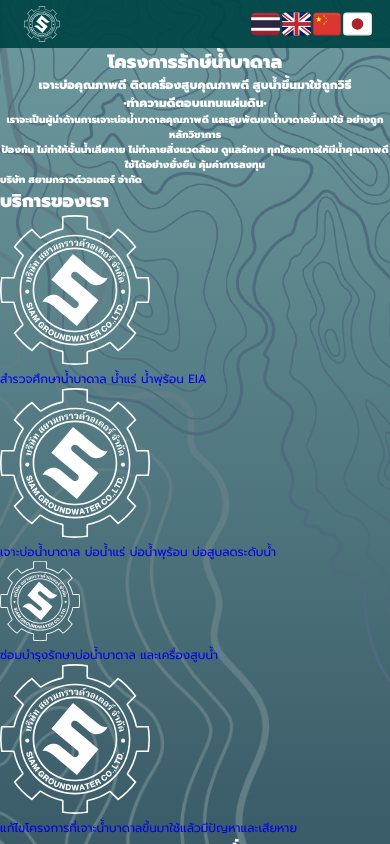
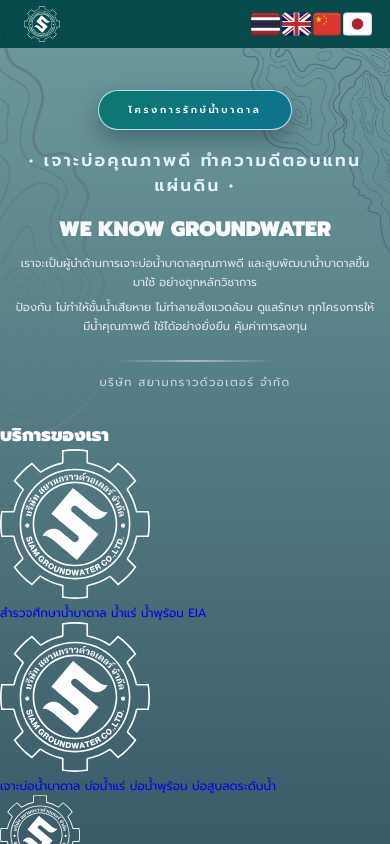
Before and after one commit to P-mm02/sgw-website, a Next.js app: page /home in a window 390 px wide. Shown: the top 844 px of the page. Built offline with nearby package versions, Linux system fonts and the light colour scheme.

Commit message:
Update Home

```diff
--- /dev/null
+++ b/src/app/(site)/home/hero.css
@@ -0,0 +1,127 @@
+/* src/app/(site)/home/hero.css */
+
+.home-hero {
+  width: 100%;
+  padding: 4rem 1.5rem 3.5rem;
+  color: #f9fafb;
+  display: flex;
+  justify-content: center;
+}
+
+.home-hero-inner {
+  width: 100%;
+  text-align: center;
+}
+
+/* pill / label – teal primary button */
+.home-hero-pill {
+  display: inline-flex;
+  align-items: center;
+  justify-content: center;
+  padding: 1rem 2.5rem;
+  margin-bottom: 1.5rem;
+  border-radius: 9999px;
+
+  /* NEW COLORS */
+  background: linear-gradient(135deg, #0f766e, #0e7490); /* teal */
+  border: 1px solid rgba(190, 242, 255, 0.9);           /* light cyan border */
+  color: #ffffff;
+
+  font-size: 1.4rem;
+  letter-spacing: 0.22rem;
+  text-transform: uppercase;
+  font-weight: 600;
+
+  box-shadow: 0 10px 25px rgba(15, 23, 42, 0.35);
+  cursor: pointer;
+
+  transition:
+    background 0.18s ease,
+    box-shadow 0.18s ease,
+    transform 0.12s ease,
+    border-color 0.18s ease;
+}
+
+.home-hero-pill:hover {
+  background: linear-gradient(135deg, #115e59, #0e7490); /* slightly darker */
+  border-color: rgba(224, 242, 254, 1);
+  box-shadow: 0 14px 30px rgba(15, 23, 42, 0.5);
+  transform: translateY(-1px);
+}
+
+.home-hero-pill:active {
+  transform: translateY(1px) scale(0.99);
+  box-shadow: 0 6px 14px rgba(15, 23, 42, 0.5);
+  background: linear-gradient(135deg, #0f766e, #115e59);
+}
+
+/* Main heading */
+.home-hero-heading {
+  font-size: clamp(1.8rem, 2.4vw + 1.4rem, 2.6rem);
+  line-height: 1.3;
+  font-weight: 700;
+  margin-bottom: 0.9rem;
+}
+
+/* Tagline */
+.home-hero-tagline {
+  font-size: 1.4rem;
+  font-weight: 600;
+  margin-bottom: 1.5rem;
+  letter-spacing: 0.2rem;
+  color: #e5f1ff;
+}
+
+/* Body text */
+.home-hero-body {
+  font-size: 1rem;
+  line-height: 1.7;
+  color: #e5e7eb;
+  max-width: 52rem;
+  margin: 0 auto 0.4rem;
+}
+
+/* Divider between text and company name */
+.home-hero-divider {
+  width: 160px;
+  height: 2px;
+  margin: 2rem auto 1rem;
+  background: linear-gradient(
+    to right,
+    transparent,
+    rgba(182, 192, 205, 0.9),
+    transparent
+  );
+}
+
+/* Company name */
+.home-hero-company {
+  font-size: 0.95rem;
+  letter-spacing: 0.12em;
+  text-transform: uppercase;
+  color: #cbd5f5;
+}
+
+/* If you already use .headerText / .homeHead somewhere, this just refines it */
+.home-hero-inner.headerText.homeHead {
+  margin: 0 auto;
+}
+
+/* Responsive tweaks */
+@media (max-width: 768px) {
+  .home-hero {
+    padding: 3.5rem 1.25rem 2.5rem;
+  }
+
+  .home-hero-heading {
+    font-size: clamp(1.6rem, 1.1rem + 2vw, 2.1rem);
+  }
+
+  .home-hero-body {
+    font-size: 0.95rem;
+  }
+
+  .home-hero-pill {
+    font-size: 0.8rem;
+  }
+}
--- a/src/app/(site)/home/hero.tsx
+++ b/src/app/(site)/home/hero.tsx
@@ -1,28 +1,31 @@
 // src/app/(site)/home/hero.tsx
+
+import './hero.css'
 
 export default function Hero() {
   return (
     <section className="home-hero">
-      <div className="headerText homeHead">
-        <h2 style={{ textAlign: 'center', fontWeight: 'bold' }}>
-          โครงการรักษ์น้ำบาดาล
-        </h2>
-        <h4 style={{ textAlign: 'center' }}>
-          เจาะบ่อคุณภาพดี ติดเครื่องสูบคุณภาพดี สูบน้ำขึ้นมาใช้ถูกวิธี
-        </h4>
-        <h4 style={{ textAlign: 'center' }}>•ทำความดีตอบแทนแผ่นดิน•</h4>
-        <h5 style={{ textAlign: 'center' }}>
+      <div className="home-hero-inner headerText homeHead">
+        <div className="home-hero-pill">โครงการรักษ์น้ำบาดาล</div>
+        <p className="home-hero-tagline">• เจาะบ่อคุณภาพดี ทำความดีตอบแทนแผ่นดิน •</p>
+
+        <h1 className="home-hero-heading">
+          WE KNOW GROUNDWATER
+        </h1>
+
+
+        <p className="home-hero-body">
           เราจะเป็นผู้นำด้านการเจาะบ่อน้ำบาดาลคุณภาพดี
           และสูบพัฒนาน้ำบาดาลขึ้นมาใช้ อย่างถูกหลักวิชาการ
-        </h5>
-        <h5 style={{ textAlign: 'center' }}>
+        </p>
+        <p className="home-hero-body">
           ป้องกัน ไม่ทำให้ชั้นน้ำเสียหาย ไม่ทำลายสิ่งแวดล้อม ดูแลรักษา
           ทุกโครงการให้มีน้ำคุณภาพดี ใช้ได้อย่างยั่งยืน คุ้มค่าการลงทุน
-        </h5>
-      </div>
+        </p>
 
-      <div className="home-company">
-        <h5>บริษัท สยามกราวด์วอเตอร์ จำกัด</h5>
+        <div className="home-hero-divider" />
+
+        <p className="home-hero-company">บริษัท สยามกราวด์วอเตอร์ จำกัด</p>
       </div>
     </section>
   )
--- a/src/app/(site)/home/projects/projects.tsx
+++ b/src/app/(site)/home/projects/projects.tsx
@@ -149,7 +149,8 @@
           <article key={project._id} className="listing-item project-card">
             <div className="image">
               <Link
-                href={project.contents?.[0]?.image || '#'}
+                //href={project.contents?.[0]?.image || '#'}
+                href={'#'}
                 className="removeUnderLine"
               >
                 {/* eslint-disable-next-line @next/next/no-img-element */}
--- a/src/components/Navbar/Navbar.tsx
+++ b/src/components/Navbar/Navbar.tsx
@@ -14,8 +14,8 @@
 }
 
 const NAV_ITEMS: NavItem[] = [
-  { label: 'หน้าแรก', href: '#home' },
-  { label: 'เกี่ยวกับเรา', href: '#about' },
+  { label: 'หน้าแรก', href: '/home' },
+  { label: 'เกี่ยวกับเรา', href: '/about' },
 
   {
     label: 'บริการของเรา',
--- a/src/styles/globals.css
+++ b/src/styles/globals.css
@@ -78,10 +78,10 @@
 
   /* 👇 one size per layer (last one is gradient) */
   background-size:
-    420px auto,       /* under-water-1 */
-    300px auto,       /* under-water-2 */
-    380px auto,       /* under-water-3 */
-    360px auto,       /* under-water-5 */
+    40vw auto,       /* under-water-1 */
+    30vw auto,       /* under-water-2 */
+    40vw auto,       /* under-water-3 */
+    40vw auto,       /* under-water-5 */
     100% 150vh;       /* gradient */
 
   background-repeat: no-repeat;
```
Also changed, not shown: src/app/(site)/about/teams/teams.json (+12 -12 lines), public/images/personnel/user.png (added).
